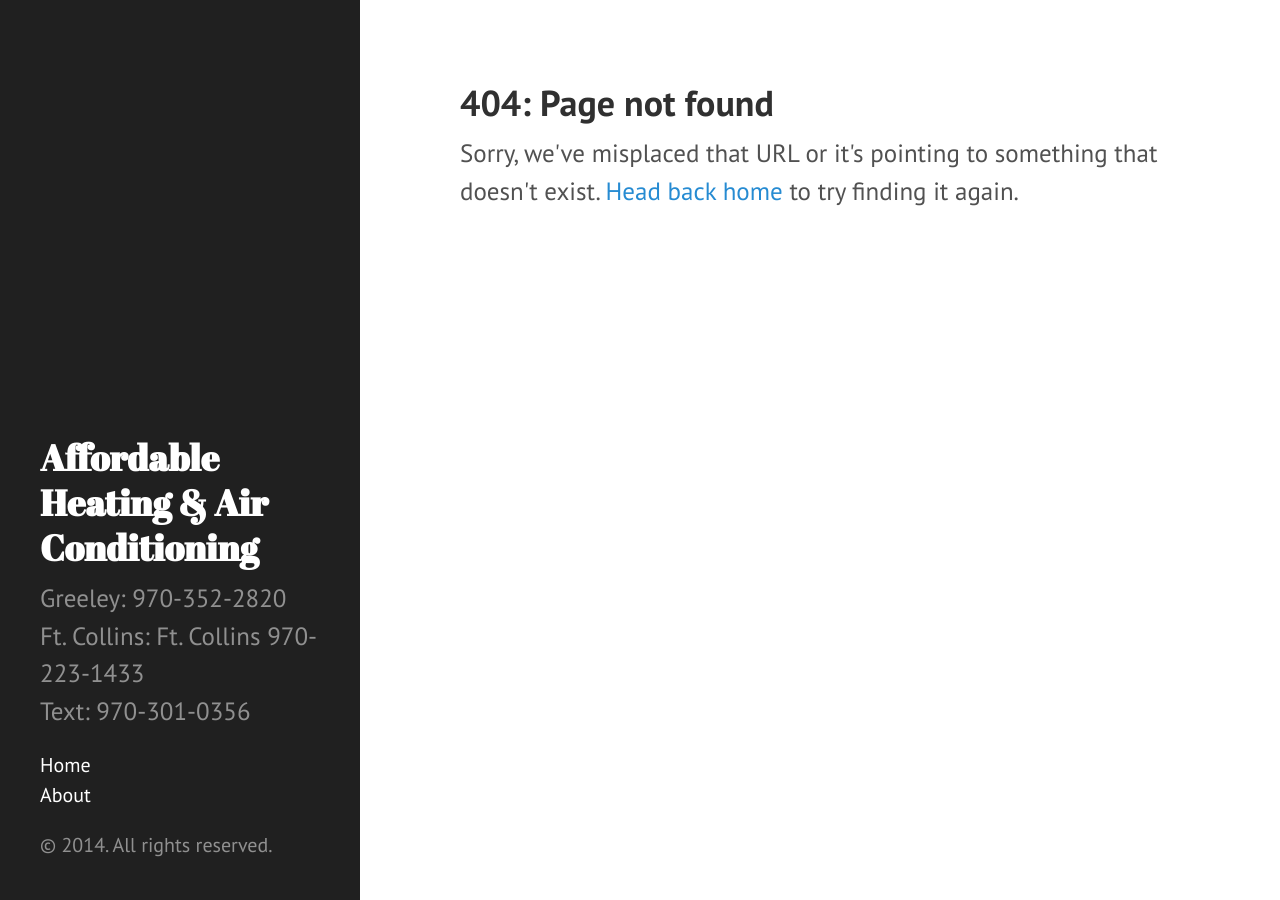
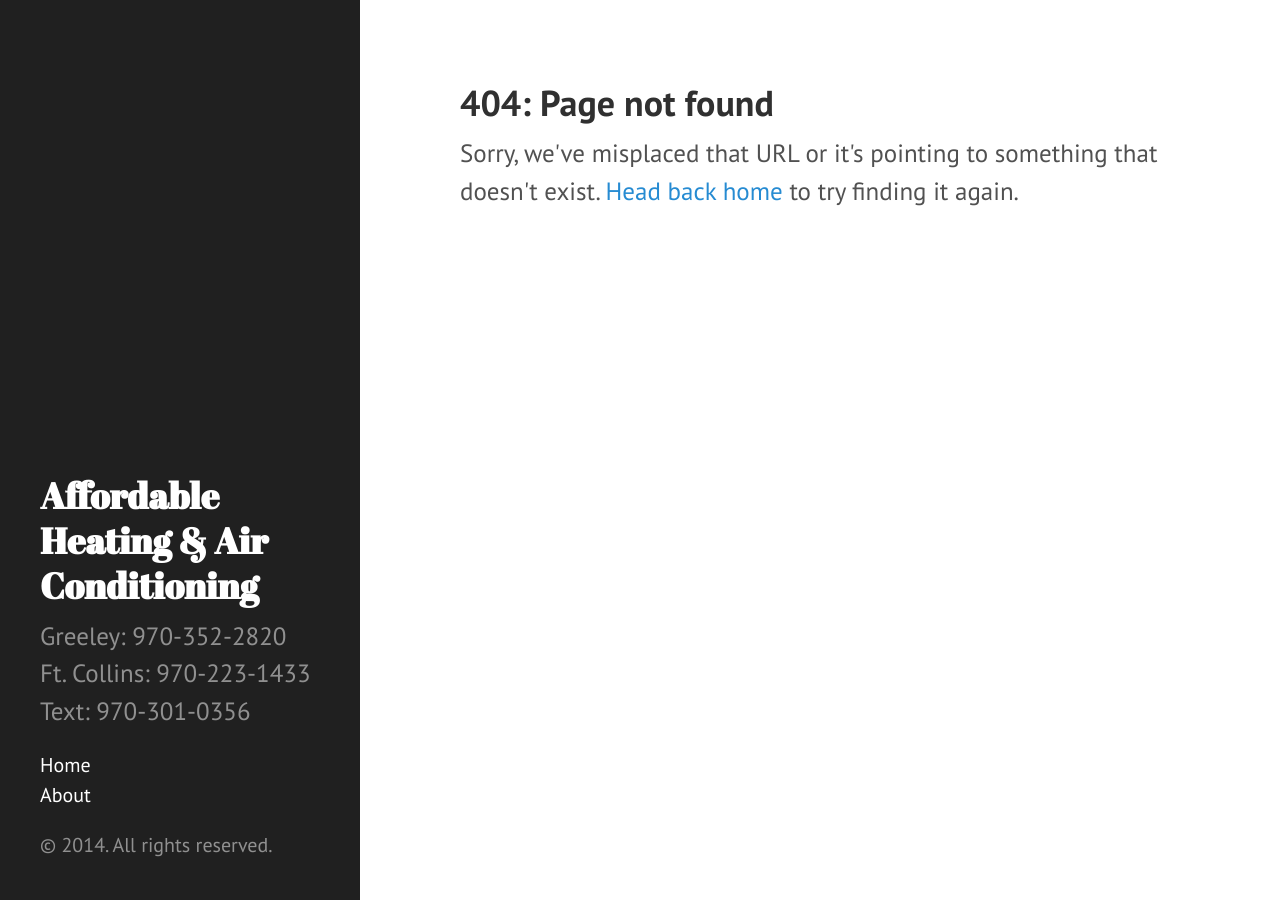
Before and after one commit to affordablehvac/affordablehvac.github.io, a Jekyll site: the page built from 404.html, in a window 1280 px wide. Built offline with Jekyll 4.4.1, drawn with Linux system fonts in a browser that asks for light colours; Markdown is read by kramdown in place of the engine named in the settings.

Commit message:
Fixed typo

```diff
--- a/_config.yml
+++ b/_config.yml
@@ -8,5 +8,5 @@ permalink:        pretty
 # Setup
 title:            Affordable Heating & Air Conditioning
 tagline:          "Where Quality and Integrity Meet...  It's Not Cheap It's Affordable!"
-description:      'Greeley: 970-352-2820 <br/>Ft. Collins: Ft. Collins 970-223-1433 <br/>Text: 970-301-0356'
-url:              http://affordablehvac.com
+description:      'Greeley: 970-352-2820 <br/>Ft. Collins: 970-223-1433 <br/>Text: 970-301-0356'
+url:              http://www.affordablehvac.com
```
